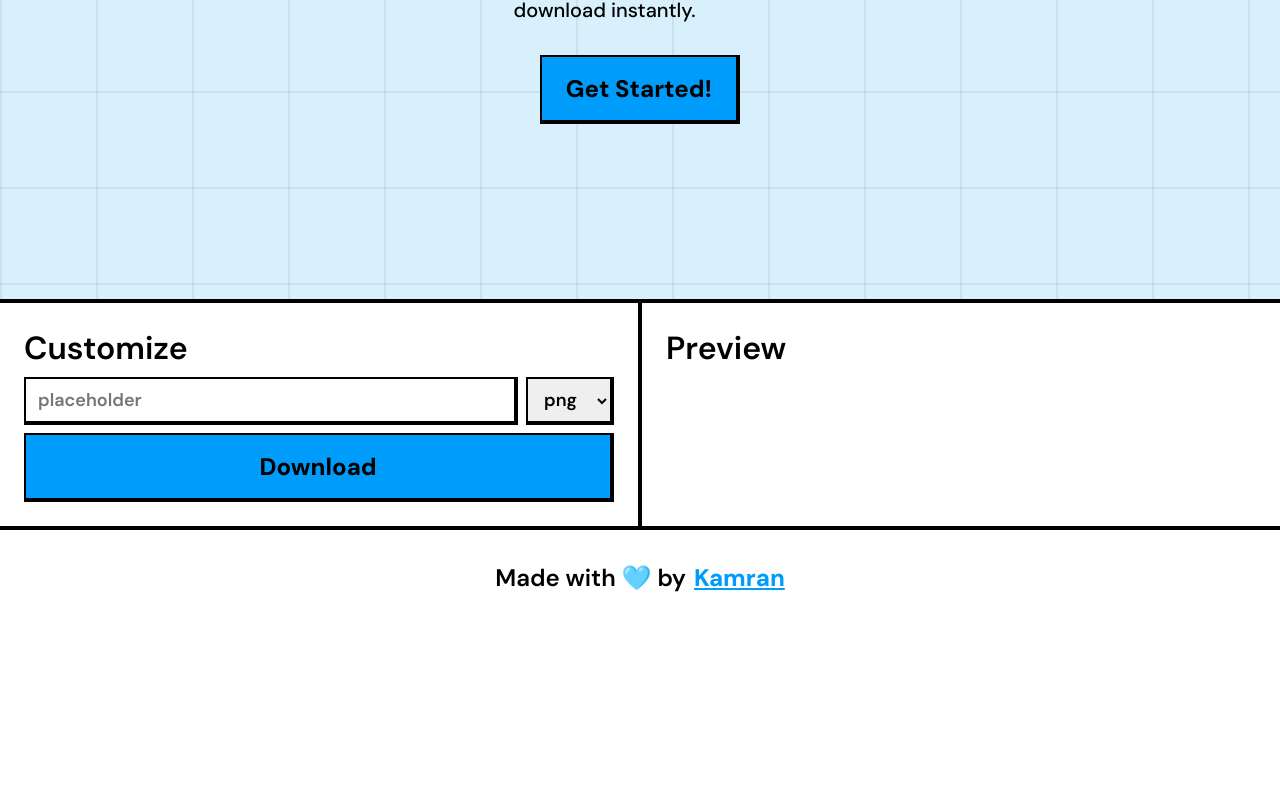
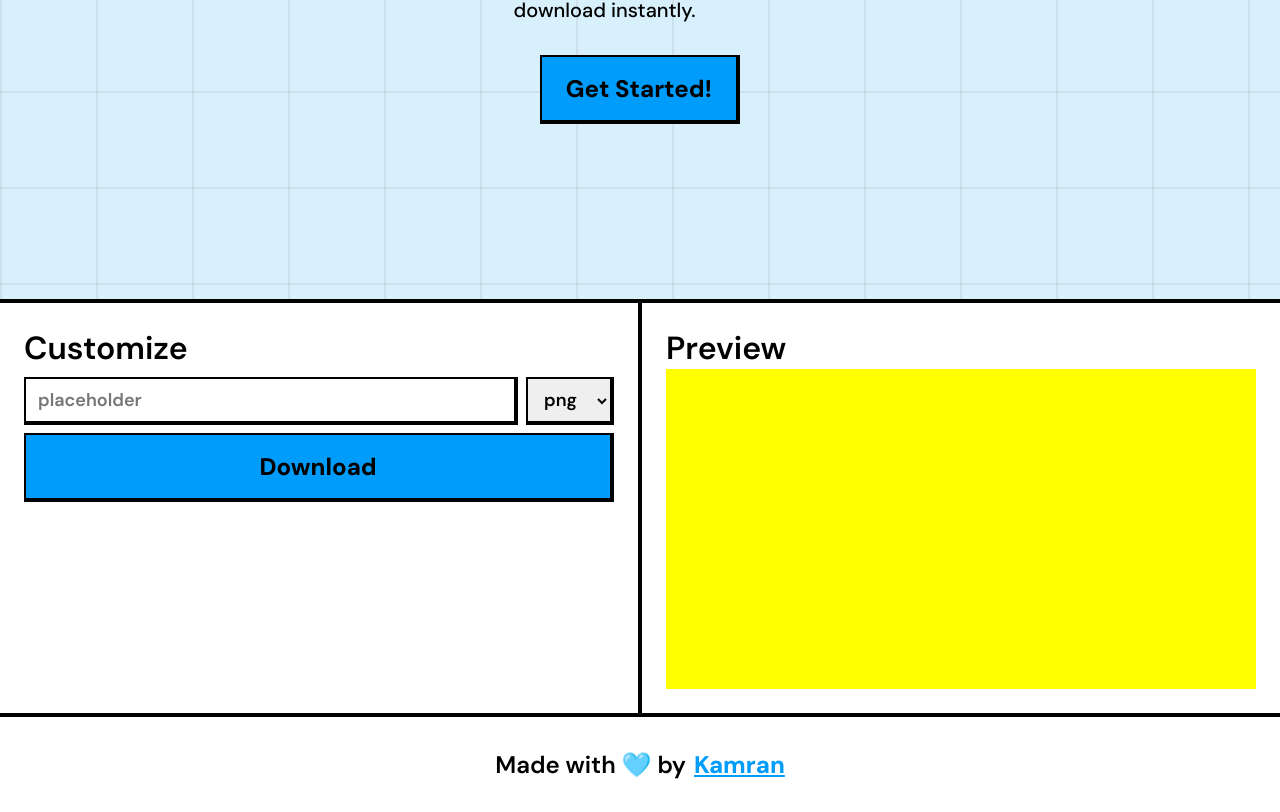
Before and after one commit to kamran-rafi/PlaceholderGenerator, a React (Vite) app: page / in a window 1280 px wide. Shown: the part 471-1283 px from the top of the page. Before the commit the page ends 1096 px from the top, so only its background shows below. Built offline with nearby package versions, Linux system fonts and the light colour scheme.

Commit message:
Added Static preview to the Editor.

```diff
--- a/src/components/Editor/Editor.jsx
+++ b/src/components/Editor/Editor.jsx
@@ -1,17 +1,44 @@
-import { useState } from "react"
+import { useRef, useState } from "react"
+import * as htmlToImage from 'html-to-image';
 import Style from "./Editor.module.css"
 import Input from "../Input/Input"
 import DropMenu from "../DropMenu/DropMenu"
 import Button from "../Button/Button"
+import Preview from "../Preview/Preview"
 
 const Editor = () => {
     const [filename, setFilename] = useState("")
     const [filetype, setFiletype] = useState("png")
+    const [width, setWidth] = useState("")
+    const [height, setHeight] = useState("")
+
+    const previewRef = useRef()
 
     const downloadImage = () => {
-        console.log(
-            filename, filetype
-        )
+        const current = previewRef.current
+
+        let convertFn
+
+        if (filetype === "jpeg") {
+            convertFn = htmlToImage.toJpeg
+        } else if (filetype === "svg") {
+            convertFn = htmlToImage.toSvg
+        } else {
+            convertFn = htmlToImage.toPng
+        }
+
+        convertFn(current,
+            {
+                canvasWidth: width || 128,
+                canvasHeight: height || 128,
+                pixelRatio: 1,
+            }
+        ).then((dataUrl) => {
+            const link = document.createElement("a")
+            link.download = `${filename.trim() || "placeholder"}.${filetype || "png"}`
+            link.href = dataUrl
+            link.click()
+        })
     }
 
     return (
@@ -26,6 +53,9 @@ const Editor = () => {
             </aside>
             <aside className={Style.preview}>
                 <h2>Preview</h2>
+                <Preview
+                    reference={previewRef}
+                />
             </aside>
         </section>
     )
--- /dev/null
+++ b/src/components/Preview/Preview.jsx
@@ -0,0 +1,14 @@
+import Style from "./Preview.module.css"
+
+const Preview = props => {
+
+    const { reference } = props
+
+    return (
+        <div id={Style.Preview} ref={reference}>
+
+        </div>
+    )
+}
+
+export default Preview
--- /dev/null
+++ b/src/components/Preview/Preview.module.css
@@ -0,0 +1,5 @@
+#Preview {
+    width: 100%;
+    height: 320px;
+    background-color: yellow;
+}
```
